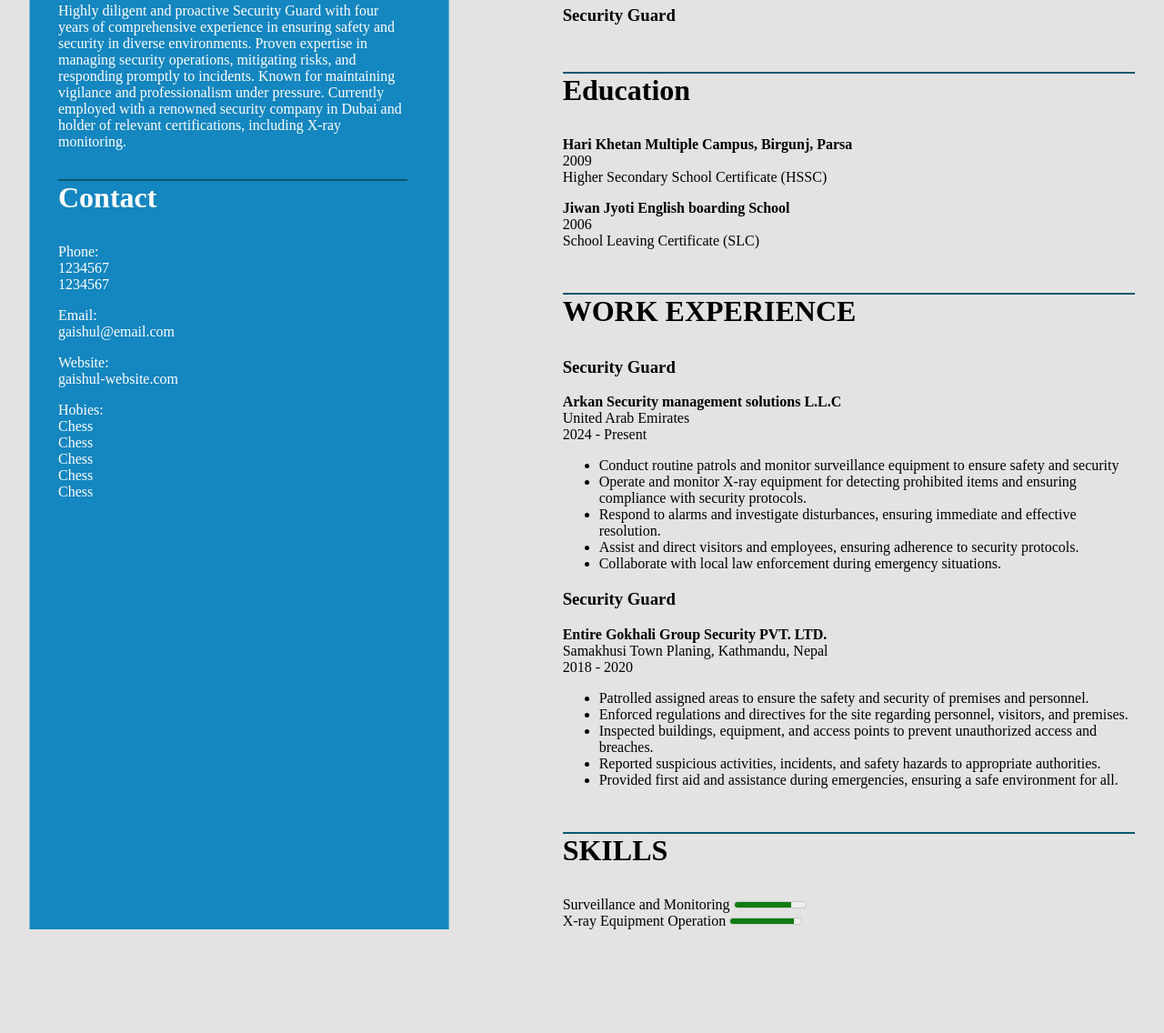
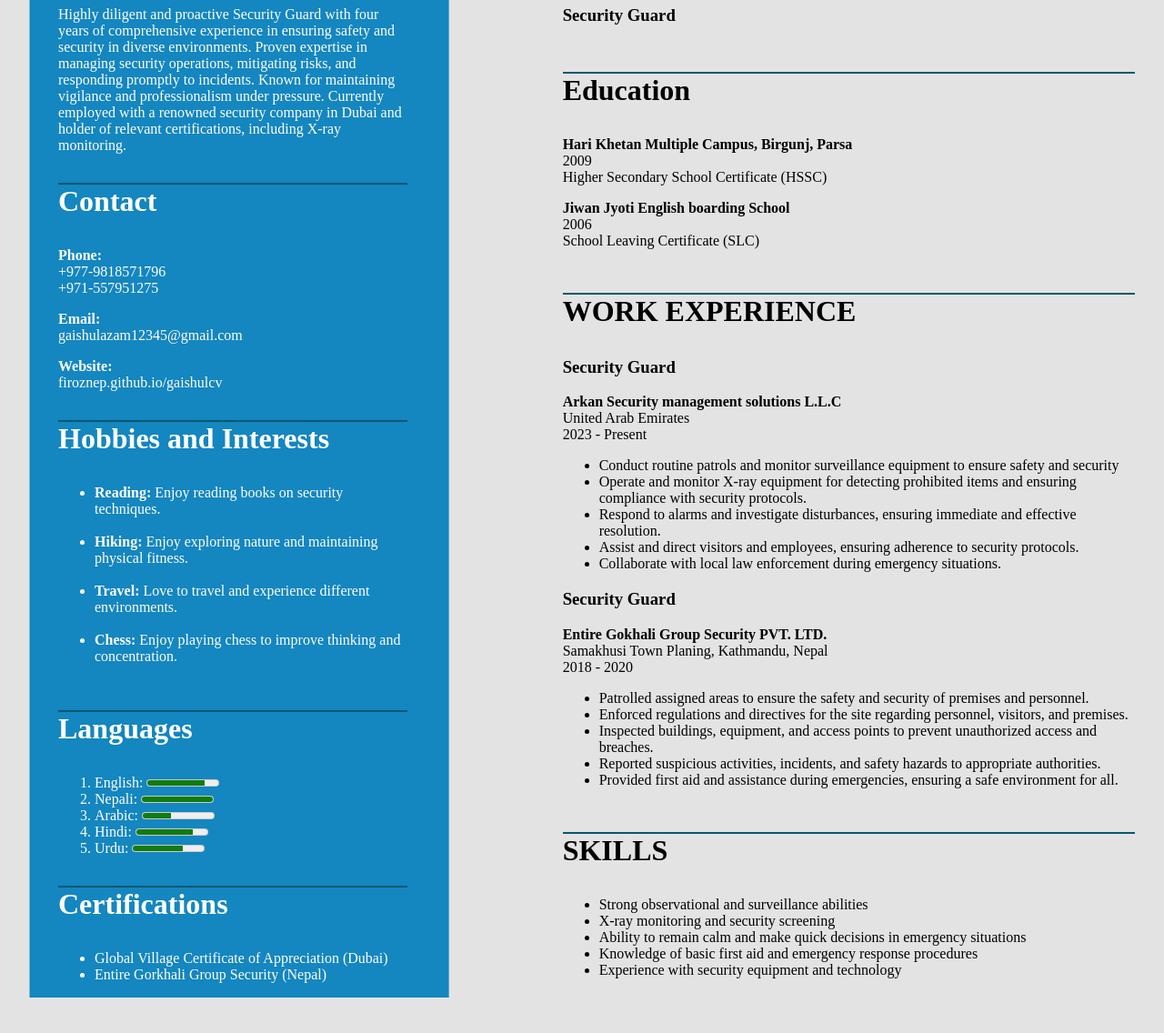
Before and after one commit to firoznep/gaishulcv, a plain HTML site: page index.html in a window 1280 px wide. Shown: the part 512-1648 px from the top of the page at 91% size. Drawn offline with Linux system fonts and the light colour scheme.

Commit message:
changed profile pic

```diff
--- a/index.html
+++ b/index.html
@@ -6,6 +6,7 @@
     <meta name="viewport" content="width=device-width, initial-scale=1.0">
     <title>CV</title>
     <link rel="stylesheet" href="./style.css">
+
 </head>
 
 <body>
@@ -13,7 +14,10 @@
         <div class="main-bg">
             <div class="profile-container">
 
-                <img class="profile-pic" src="./profile-pic.jpeg" alt="Profile Picture" width="300" height="300">
+                <div class="profile-pic">
+
+                    <img class="profile-pic" src="./profile-pic.JPG" alt="Profile Picture" width="300" height="300">
+                </div>
 
                 <div class="profile-summary">
                     <h3 class="heading-3">
@@ -25,31 +29,65 @@
                         vigilance and professionalism under pressure. Currently employed with a renowned security
                         company in Dubai and holder of relevant certifications, including X-ray monitoring.</p>
 
-                    <div >
+                    <!-- CONTACT -->
+                    <div>
                         <h3 class="heading-3">Contact</h3>
                         <p>
-                            <span>Phone: </span><br>
-                            <span>1234567</span><br>
-                            <span>1234567</span>
+                            <span style="font-weight: bold;">Phone: </span><br>
+                            <span>+977-9818571796</span>
+                            <br>
+                            <span>+971-557951275</span>
                         </p>
                         <p>
-                            <span>Email: </span><br>
-                            <span>gaishul@email.com</span>
+                            <span style="font-weight: bold;">Email: </span><br>
+                            <span>gaishulazam12345@gmail.com</span>
                         </p>
 
                         <p>
-                            <span>Website: </span><br>
-                            <span>gaishul-website.com</span>
+                            <span style="font-weight: bold;">Website: </span><br>
+                            <span>firoznep.github.io/gaishulcv</span>
                         </p>
 
-                        <p>
-                            <span>Hobies: </span><br>
-                            <span>Chess</span><br>
-                            <span>Chess</span><br>
-                            <span>Chess</span><br>
-                            <span>Chess</span><br>
-                            <span>Chess</span>
-                        </p>
+
+
+                    </div>
+
+                    <!-- HOBBIES -->
+                    <div>
+
+                        <h3 class="heading-3">Hobbies and Interests </h3>
+                        <ul>
+                            <li> <span style="font-weight: bold;">Reading:</span> Enjoy reading books on security
+                                techniques.</li><br>
+                            <li> <span style="font-weight: bold;">Hiking:</span> Enjoy exploring nature and
+                                maintaining physical fitness.</li><br>
+                            <li> <span style="font-weight: bold;">Travel:</span> Love to travel and experience
+                                different environments.</li><br>
+                            <li> <span style="font-weight: bold;">Chess:</span> Enjoy playing chess to improve
+                                thinking and concentration.</li><br>
+                        </ul>
+                    </div>
+
+                    <!-- LANGUAGE -->
+                    <div>
+                        <h3 class="heading-3">Languages</h3>
+                        <ol>
+                            <li>English: <meter id="disk_c" value="8" min="0" max="10">8 out of 10</meter> </li>
+                            <li>Nepali: <meter id="disk_c" value="10" min="0" max="10">10 out of 10</meter> </li>
+                            <li>Arabic: <meter id="disk_c" value="4" min="0" max="10">4 out of 10</meter> </li>
+                            <li>Hindi: <meter id="disk_c" value="8" min="0" max="10">8 out of 10</meter> </li>
+                            <li>Urdu: <meter id="disk_c" value="7" min="0" max="10">7 out of 10</meter> </li>
+                        </ol>
+                    </div>
+
+                    <!-- CERTIFICATION -->
+
+                    <div>
+                        <h3 class="heading-3">Certifications</h3>
+                        <ul>
+                            <li>Global Village Certificate of Appreciation (Dubai)</li>
+                            <li>Entire Gorkhali Group Security (Nepal)</li>
+                        </ul>
                     </div>
                 </div>
 
@@ -95,15 +133,17 @@
                         <p>
                             <strong>Arkan Security management solutions L.L.C</strong><br>
                             <span>United Arab Emirates</span><br>
-                            <span>2024 - Present</span>
+                            <span>2023 - Present</span>
 
                         </p>
                         <ul style="display: flex; flex-direction: column;max-width: fit-content;">
                             <li>Conduct routine patrols and monitor surveillance equipment to ensure safety and security
                             </li>
-                            <li>Operate and monitor X-ray equipment for detecting prohibited items and ensuring compliance with security protocols.
+                            <li>Operate and monitor X-ray equipment for detecting prohibited items and ensuring
+                                compliance with security protocols.
                             </li>
-                            <li>Respond to alarms and investigate disturbances, ensuring immediate and effective resolution.
+                            <li>Respond to alarms and investigate disturbances, ensuring immediate and effective
+                                resolution.
                             </li>
                             <li>Assist and direct visitors and employees, ensuring adherence to security protocols.
                             </li>
@@ -122,13 +162,17 @@
                         <ul>
                             <li>Patrolled assigned areas to ensure the safety and security of premises and personnel.
                             </li>
-                            <li>Enforced regulations and directives for the site regarding personnel, visitors, and premises.
+                            <li>Enforced regulations and directives for the site regarding personnel, visitors, and
+                                premises.
                             </li>
-                            <li>Inspected buildings, equipment, and access points to prevent unauthorized access and breaches.
+                            <li>Inspected buildings, equipment, and access points to prevent unauthorized access and
+                                breaches.
                             </li>
-                            <li>Reported suspicious activities, incidents, and safety hazards to appropriate authorities.
+                            <li>Reported suspicious activities, incidents, and safety hazards to appropriate
+                                authorities.
                             </li>
-                            <li>Provided first aid and assistance during emergencies, ensuring a safe environment for all.
+                            <li>Provided first aid and assistance during emergencies, ensuring a safe environment for
+                                all.
                             </li>
                         </ul>
                     </div>
@@ -138,12 +182,18 @@
                 <!-- SKILLS -->
                 <div class="skills">
                     <h3 class="heading-3">SKILLS</h3>
-                    <div>
-                        <label for="disk_c">Surveillance and Monitoring</label>
-<meter id="disk_c" value="8" min="0" max="10">8 out of 10</meter><br>
-                        <label for="disk_c">X-ray Equipment Operation</label>
-<meter id="disk_c" value="9" min="0" max="10">9 out of 10</meter><br>
-                    </div>
+                    <ul>
+                        <li for="disk_c">Strong observational and surveillance abilities</li>
+
+                        <li for="disk_c">X-ray monitoring and security screening</li>
+
+                        <li for="disk_c">Ability to remain calm and make quick decisions in emergency
+                            situations</li>
+
+                        <li for="disk_c">Knowledge of basic first aid and emergency response procedures</li>
+
+                        <li for="disk_c">Experience with security equipment and technology</li>
+                    </ul>
 
                 </div>
             </div>
--- a/style.css
+++ b/style.css
@@ -1,15 +1,13 @@
-
 html,
-body{
+body {
   margin: 0;
   padding: 0;
   scroll-behavior: smooth;
 }
 
-
 /* Extra small devices (phones, 600px and down) */
 @media only screen and (max-width: 600px) {
-    main{
+  main {
     width: 100vw;
     min-height: 100vh;
     background-color: rgb(138, 138, 138);
@@ -17,18 +15,20 @@ body{
 }
 
 /* Small devices (portrait tablets and large phones, 600px and up) */
-@media only screen and (min-width: 600px) {}
+@media only screen and (min-width: 600px) {
+}
 
 /* Medium devices (landscape tablets, 768px and up) */
-@media only screen and (min-width: 768px) {}
+@media only screen and (min-width: 768px) {
+}
 
 /* Large devices (laptops/desktops, 992px and up) */
-@media only screen and (min-width: 992px) {}
+@media only screen and (min-width: 992px) {
+}
 
 /* Extra large devices (large laptops and desktops, 1200px and up) */
-@media only screen and (min-width: 1200px) {
-    main{
-
+@media print, screen and (min-width: 1200px) {
+  main {
     max-width: 1500px;
     min-height: 100vh;
     background-color: rgb(227, 227, 227);
@@ -39,8 +39,8 @@ body{
     overflow: hidden;
   }
 
-    .main-bg{
-        background-image: url('side.svg' );
+  .main-bg {
+    background-image: url("side.svg");
     background-repeat: no-repeat;
     background-size: cover;
     width: 100vw;
@@ -49,16 +49,21 @@ body{
     display: grid;
     grid-template-columns: 3fr 1fr 5fr;
     column-gap: 1rem;
-
   }
 
-    .heading-3{
+  .heading-3 {
     font-weight: bolder;
     font-size: 2rem;
     border-top: 2px #05596e solid;
   }
 
-   .profile-container{
+  .heading-4 {
+    font-weight: bold;
+    font-size: 1.3rem;
+    /* border-top: 2px #05596e solid; */
+  }
+
+  .profile-container {
     display: flex;
     flex-direction: column;
     justify-items: center;
@@ -67,21 +72,20 @@ body{
     padding-top: 5rem;
   }
 
-    .profile-pic{
+  .profile-pic {
     border-radius: 50%;
   }
 
-    .profile-summary{
+  .profile-summary {
     padding-left: 2rem;
     color: white;
   }
 
   /* MAIN CONTENT */
-    .main-content{
+  .main-content {
     padding-top: 5rem;
     padding-right: 4rem;
     display: flex;
     flex-direction: column;
-
   }
 }
```
Also changed, not shown: profile-pic.JPG (added). Lines whose indentation alone changed are shown as unchanged.
